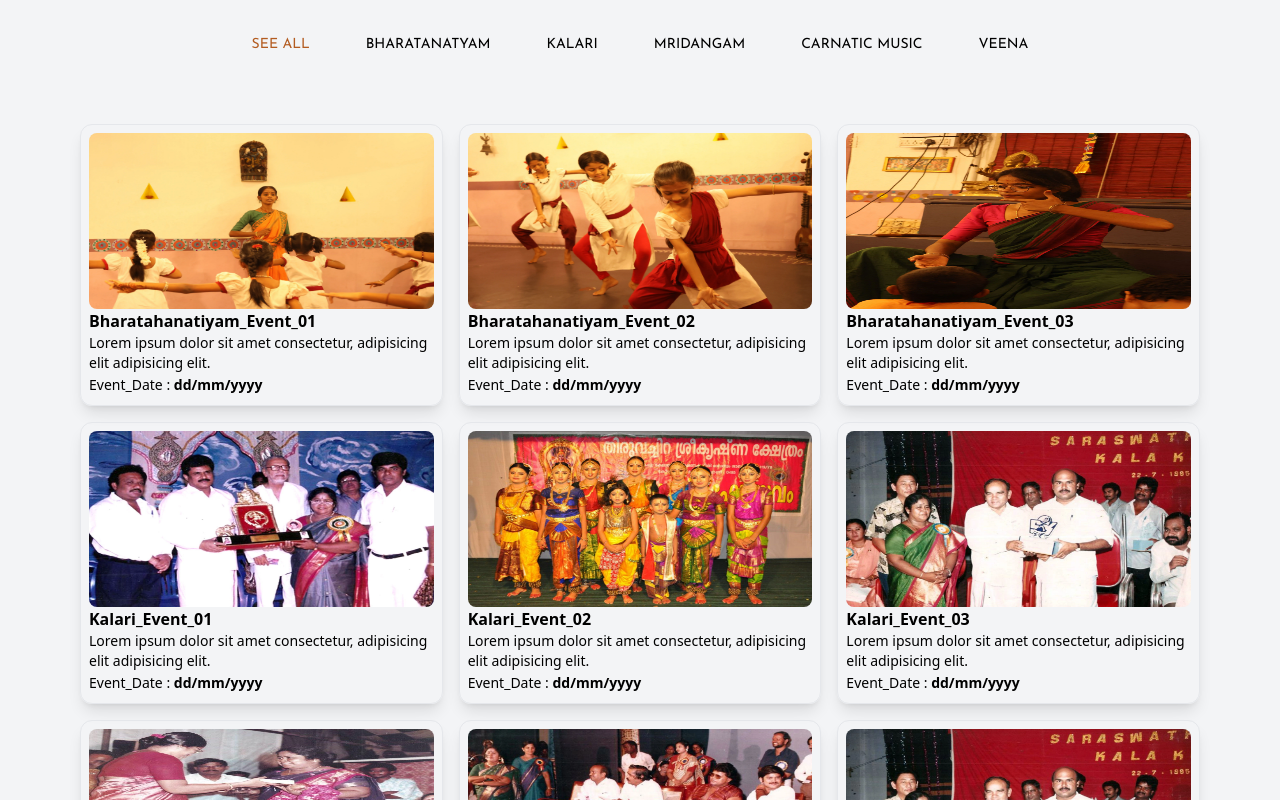
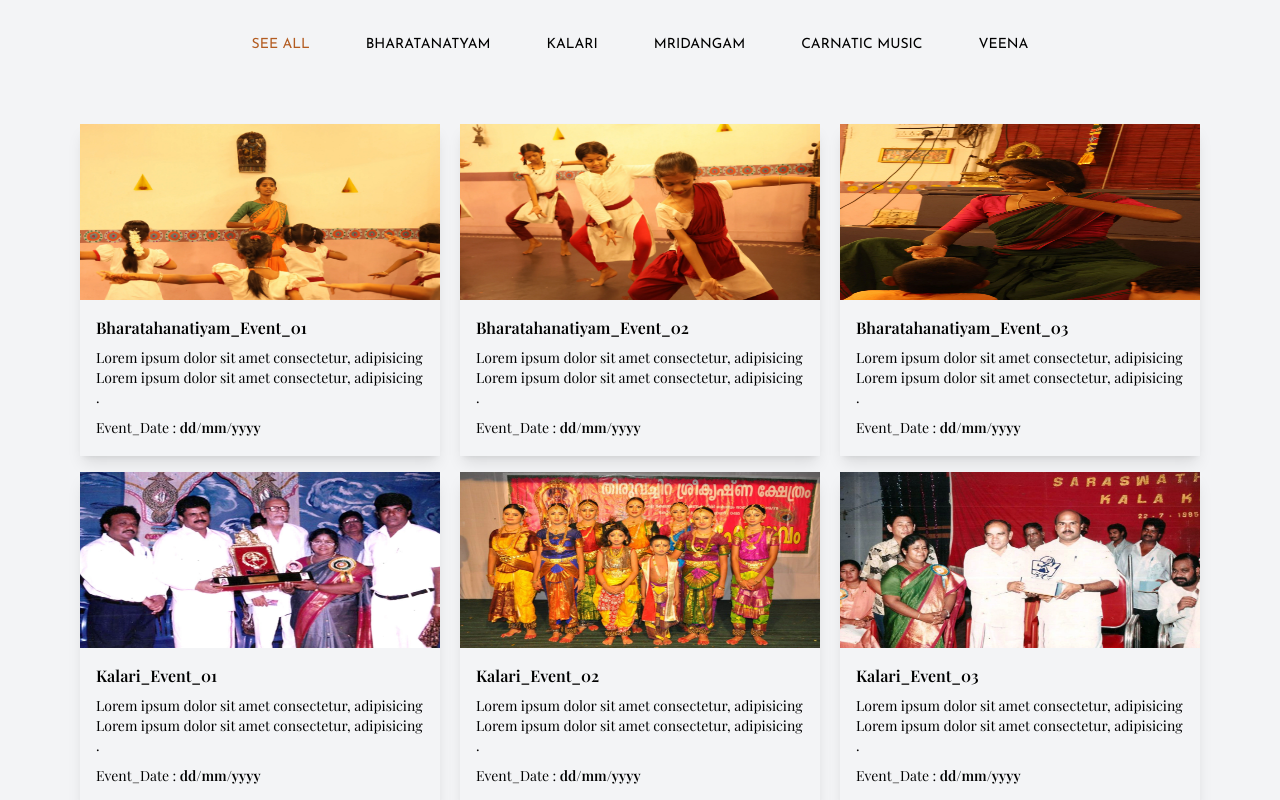
Before and after one commit to Nareshvaithi/SKK-frontend, a React (Vite) app: page /events in a window 1280 px wide. Shown: the part 620-1420 px from the top of the page. Built offline with nearby package versions, Linux system fonts and the light colour scheme; a web font is replaced by a local one.

Commit message:
events single image show implemented

```diff
--- a/src/components/Events/FilterEvents.jsx
+++ b/src/components/Events/FilterEvents.jsx
@@ -50,10 +50,10 @@ function FilterEvents() {
 
   }
 
-  const handleDisplay=(img)=>{
-    data.map((items)=>{
-        if(img==items){
-          setDisplay(items)
+  const handleDisplay=(id)=>{
+    data.map((items,index)=>{
+        if(id==index){
+          setDisplay(index)
           setColor(true)
         }
     })
@@ -95,34 +95,35 @@ function FilterEvents() {
               );
             })}
           </div>
-          <div className={`${show ? "hidden" : "block"} py-10`}>
+          <div className={`${show ? "hidden" : "block"} py-10 w-full` }>
             {eventList.map((value) => {
               return (
                 <>
-                  <div className="flex flex-wrap lg:flex-nowrap justify-center items-center gap-4 ">
+                  <div className="flex flex-wrap lg:flex-nowrap justify-center items-center gap-5 ">
                     {activate == value.categeroy
                       ? value.events.map((items,index) => {
                           return (
                             <>
-                              <div className=" border p-2 shadow-lg rounded-xl relative overflow-hidden cursor-pointer" onMouseEnter={()=>handlePlay(index,items.event_name)}>
+                              <div className="shadow-lg relative overflow-hidden cursor-pointer" onMouseEnter={()=>handlePlay(index,items.event_name)}>
                                 <div className="w-full">
-                                  <div className="h-44 w-full ">
+                                  <div className="h-52">
                                     <img
                                       src={items.images[0]}
                                       alt=""
-                                      className="w-full h-full rounded-lg"
+                                      className="w-full h-full transition-transform duration-300 hover:scale-105"
                                     />
                                   </div>
                                 </div>
-                                <div className="">
-                                  <p className="font-bold">
+                                <div className="border p-4 font-mainFont1">
+                                  <p className="font-semibold">
                                     {items.event_name}
                                   </p>
-                                  <p className="text-sm/6 leading-5">
+                                  <p className="text-sm/6 leading-5 mt-2">
                                     Lorem ipsum dolor sit amet consectetur,
-                                    adipisicing elit adipisicing elit.{" "}
+                                    adipisicing Lorem ipsum dolor sit amet consectetur,
+                                    adipisicing .{" "}
                                   </p>
-                                  <p className="text-sm/6 ">
+                                  <p className="text-sm/6 mt-2">
                                     Event_Date :{" "}
                                     <span className="font-semibold">
                                       {items.date}
@@ -141,25 +142,26 @@ function FilterEvents() {
                       : activate == "all" ? value.events.map((item,index)=>{
                         return (
                           <>
-                            <div className=" border p-2 mb-4 shadow-lg rounded-xl relative overflow-hidden cursor-pointer" onMouseEnter={()=>handlePlay(index,item.event_name)}>
+                            <div className=" mb-4 shadow-lg  relative overflow-hidden cursor-pointer" onMouseEnter={()=>handlePlay(index,item.event_name)}>
                               <div className="w-full">
                                 <div className="h-44 w-full">
                                   <img
                                     src={item.images[0]}
                                     alt=""
-                                    className="w-full h-full rounded-lg"
+                                    className="w-full h-full  transition-transform duration-300 hover:scale-105"
                                   />
                                 </div>
                               </div>
-                              <div className="">
-                                <p className="font-bold">
+                              <div className="p-4 font-mainFont1">
+                                <p className="font-semibold ">
                                   {item.event_name}
                                 </p>
-                                <p className="text-sm/6 leading-5">
+                                <p className="text-sm/6 leading-5 mt-2">
                                   Lorem ipsum dolor sit amet consectetur,
-                                  adipisicing elit adipisicing elit.{" "}
+                                  adipisicing Lorem ipsum dolor sit amet consectetur,
+                                  adipisicing .{" "}
                                 </p>
-                                <p className="text-sm/6 ">
+                                <p className="text-sm/6 mt-2">
                                   Event_Date :{" "}
                                   <span className="font-semibold">
                                     {item.date}
@@ -205,7 +207,7 @@ function FilterEvents() {
               src={value}
               alt={`Bharatanatyam Event ${index + 1}`}
               className="w-full h-auto transition-transform duration-300 hover:scale-105"
-              onClick={()=>handleDisplay(value)}
+              onClick={()=>handleDisplay(index)}
             />
           </div>
             </>
@@ -215,24 +217,32 @@ function FilterEvents() {
           </div>
           {
             color ? <div className="">
-              <div className="fixed inset-0 bg-black/60 z-50 flex justify-center items-center w-full mx-auto">
-            {data.map((value)=>{
-              if(value==display){
+              <div className="fixed inset-0 bg-black/90 z-50 flex justify-center items-center w-full mx-auto">
+            {data.map((value,index)=>{
+              if(index==display){
                 return <>
 
-                <img src={value} alt="" className="object-contain h-[90vh]"/>
+                <img src={value} alt="" className="object-contain h-[90vh] cursor-pointer" />
                 </>
               }
             })}
             <button
               className="absolute left-0 text-white active:text-white/80 text-4xl px-4"
-              // onClick={prevImage}
+              onClick={()=>{
+                if(display>=0){
+                  handleDisplay(display-1)
+                }
+              }}
             >
               &#8592;
             </button>
             <button
               className="absolute right-0 text-white active:text-white/80 text-4xl px-4"
-              // onClick={nextImage}
+              onClick={()=>{
+                if(display<data.length){
+                  handleDisplay(display+1)
+                }
+              }}
             >
               &#8594;
             </button>
```
